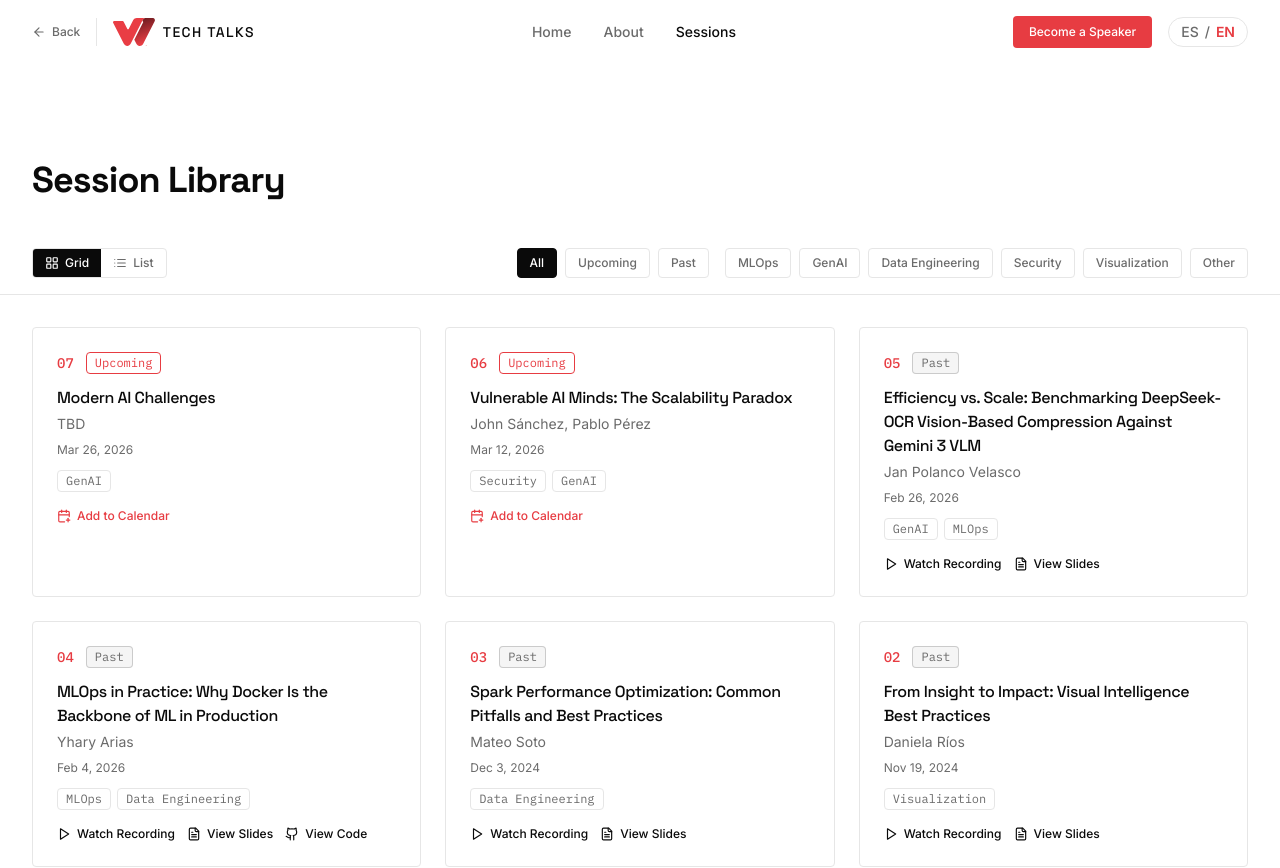
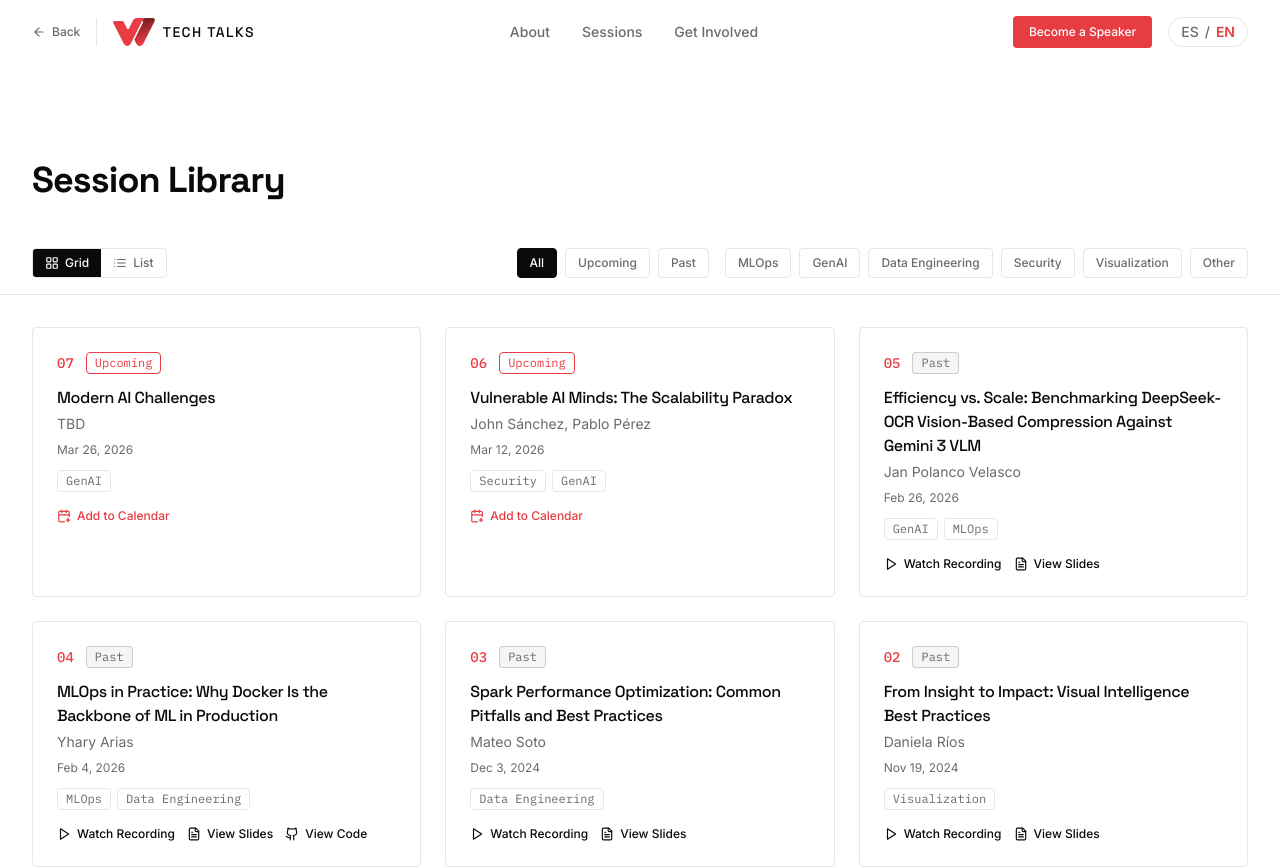
Before and after one commit to daniela2708/tech-talks, a React (Vite) app: page /sessions in a window 1280 px wide. Shown: the top 868 px of the page. Built offline with nearby package versions, Linux system fonts and the light colour scheme; the HTML template or start-up script is replaced by a standard one.

Commit message:
Merge Home and About into single page with anchor nav

```diff
--- a/src/App.tsx
+++ b/src/App.tsx
@@ -8,7 +8,6 @@ import { Header } from "@/components/layout/Header";
 import { Footer } from "@/components/layout/Footer";
 import Home from "./pages/Home";
 import Sessions from "./pages/Sessions";
-import About from "./pages/About";
 import NotFound from "./pages/NotFound";
 
 const queryClient = new QueryClient({
@@ -26,7 +25,6 @@ const App = () => (
           <Routes>
             <Route path="/" element={<Home />} />
             <Route path="/sessions" element={<Sessions />} />
-            <Route path="/about" element={<About />} />
             <Route path="*" element={<NotFound />} />
           </Routes>
           <Footer />
--- a/src/components/layout/Header.tsx
+++ b/src/components/layout/Header.tsx
@@ -11,7 +11,6 @@ export function Header() {
   const [scrolled, setScrolled] = useState(false);
   const [menuOpen, setMenuOpen] = useState(false);
   const isHome = location.pathname === "/";
-
   useEffect(() => {
     const onScroll = () => setScrolled(window.scrollY > 10);
     window.addEventListener("scroll", onScroll, { passive: true });
@@ -23,10 +22,22 @@ export function Header() {
   }, [location.pathname]);
 
   const navLinks = [
-    { to: "/", label: t.nav.home },
-    { to: "/about", label: t.nav.about },
-    { to: "/sessions", label: t.nav.sessions },
+    { id: "about", label: t.nav.about },
+    { id: "upcoming", label: t.nav.sessions },
+    { id: "get-involved", label: t.nav.get_involved },
   ];
+
+  const scrollToSection = (id: string) => {
+    if (!isHome) {
+      navigate("/");
+      setTimeout(() => {
+        document.getElementById(id)?.scrollIntoView({ behavior: "smooth" });
+      }, 100);
+    } else {
+      document.getElementById(id)?.scrollIntoView({ behavior: "smooth" });
+    }
+    setMenuOpen(false);
+  };
 
   return (
     <header
@@ -57,17 +68,13 @@ export function Header() {
         {/* Desktop Nav */}
         <nav className="hidden items-center gap-8 md:flex">
           {navLinks.map((link) => (
-            <Link
-              key={link.to}
-              to={link.to}
-              className={`text-sm font-body font-medium transition-opacity hover:opacity-80 ${
-                location.pathname === link.to
-                  ? "text-foreground"
-                  : "text-muted-foreground"
-              }`}
+            <button
+              key={link.id}
+              onClick={() => scrollToSection(link.id)}
+              className="text-sm font-body font-medium text-muted-foreground transition-opacity hover:opacity-80"
             >
               {link.label}
-            </Link>
+            </button>
           ))}
         </nav>
 
@@ -82,7 +89,6 @@ export function Header() {
             {t.nav.become_speaker}
           </a>
           <LanguageToggle />
-          {/* Mobile hamburger */}
           <button
             onClick={() => setMenuOpen(!menuOpen)}
             className="md:hidden text-foreground"
@@ -107,17 +113,13 @@ export function Header() {
               </button>
             )}
             {navLinks.map((link) => (
-              <Link
-                key={link.to}
-                to={link.to}
-                className={`text-sm font-body font-medium ${
-                  location.pathname === link.to
-                    ? "text-foreground"
-                    : "text-muted-foreground"
-                }`}
+              <button
+                key={link.id}
+                onClick={() => scrollToSection(link.id)}
+                className="text-sm font-body font-medium text-muted-foreground text-left"
               >
                 {link.label}
-              </Link>
+              </button>
             ))}
             <a
               href="https://docs.google.com/forms/d/e/1FAIpQLSctfSbZkvOvnFYagrXtqlmA8PS9LGo2fW58db-7w55hdSBwFQ/viewform"
--- a/src/i18n/en.ts
+++ b/src/i18n/en.ts
@@ -6,6 +6,7 @@ export const en = {
     newsletter: "Newsletter",
     back: "Back",
     become_speaker: "Become a Speaker",
+    get_involved: "Get Involved",
   },
   hero: {
     headline: "Where Wizeline's expertise becomes everyone's advantage.",
--- a/src/i18n/es.ts
+++ b/src/i18n/es.ts
@@ -6,6 +6,7 @@ export const es = {
     newsletter: "Newsletter",
     back: "Volver",
     become_speaker: "Quiero presentar",
+    get_involved: "Participa",
   },
   hero: {
     headline:
--- a/src/index.css
+++ b/src/index.css
@@ -3,6 +3,10 @@
 @tailwind base;
 @tailwind components;
 @tailwind utilities;
+
+html {
+  scroll-behavior: smooth;
+}
 
 @layer base {
   :root {
--- a/src/pages/Home.tsx
+++ b/src/pages/Home.tsx
@@ -1,6 +1,6 @@
 import { useLanguage } from "@/hooks/useLanguage";
 import { Link } from "react-router-dom";
-import { Calendar, MapPin, Clock, Play, FileText, ArrowRight, Users, Lightbulb, MessageSquare, Code, BarChart3 } from "lucide-react";
+import { Calendar, MapPin, Clock, Play, FileText, ArrowRight, Users, Lightbulb, MessageSquare, Code, BarChart3, User, Send, MessageCircle } from "lucide-react";
 import { sessions, type Session } from "@/data/sessions";
 import { format, differenceInDays } from "date-fns";
 import heroTeamImg from "@/assets/hero-team.jpg";
@@ -21,7 +21,6 @@ function HeroTicker() {
     </div>
   );
 }
-
 
 function UpcomingSessionCard({ session }: { session: Session }) {
   const { t, lang } = useLanguage();
@@ -123,7 +122,7 @@ export default function Home() {
 
   return (
     <main className="pt-16">
-      {/* Hero with background image */}
+      {/* Hero */}
       <section className="relative flex min-h-screen flex-col items-center justify-center text-center px-4 sm:px-6">
         <img
           src={heroTeamImg}
@@ -140,12 +139,12 @@ export default function Home() {
             {t.hero.subtitle}
           </p>
           <div className="mt-8 sm:mt-10 flex flex-wrap items-center justify-center gap-3 sm:gap-4">
-            <Link
-              to="/sessions"
+            <a
+              href="#upcoming"
               className="inline-flex items-center rounded-sm bg-primary px-5 sm:px-6 py-3 text-sm font-body font-medium text-primary-foreground transition-opacity hover:opacity-80"
             >
               {t.hero.cta_primary}
-            </Link>
+            </a>
             <a
               href="https://docs.google.com/forms/d/e/1FAIpQLSctfSbZkvOvnFYagrXtqlmA8PS9LGo2fW58db-7w55hdSBwFQ/viewform"
               target="_blank"
@@ -160,7 +159,7 @@ export default function Home() {
       </section>
 
       {/* About */}
-      <section className="section-spacing">
+      <section id="about" className="section-spacing">
         <div className="container-page">
           <div className="grid gap-8 md:grid-cols-12">
             <div className="md:col-span-3">
@@ -169,14 +168,14 @@ export default function Home() {
               <h2 className="font-heading text-2xl font-medium mt-2">{t.about_section.heading}</h2>
             </div>
             <div className="md:col-span-8 md:col-start-5">
-              <p className="text-muted-foreground leading-relaxed">{t.about_section.body}</p>
+              <p className="text-muted-foreground leading-relaxed">{t.about_page.origin_body}</p>
             </div>
           </div>
         </div>
       </section>
 
       {/* Format */}
-      <section className="section-spacing">
+      <section id="format" className="section-spacing">
         <div className="container-page">
           <div className="mb-12">
             <span className="font-mono text-primary text-2xl font-medium">{t.format.label}</span>
@@ -223,8 +222,8 @@ export default function Home() {
         </div>
       </section>
 
-      {/* Upcoming */}
-      <section className="section-spacing">
+      {/* Upcoming Sessions */}
+      <section id="upcoming" className="section-spacing">
         <div className="container-page">
           <div className="flex items-center justify-between mb-12">
             <h2 className="font-heading text-3xl font-medium">{t.upcoming.heading}</h2>
@@ -232,7 +231,7 @@ export default function Home() {
               to="/sessions"
               className="flex items-center gap-1 text-sm font-medium text-primary hover:opacity-80 transition-opacity"
             >
-              {t.hero.cta_primary} <ArrowRight size={16} />
+              {t.sessions_page.title} <ArrowRight size={16} />
             </Link>
           </div>
           <div className="grid gap-6 md:grid-cols-2">
@@ -243,9 +242,9 @@ export default function Home() {
         </div>
       </section>
 
-      {/* Video Previews */}
+      {/* Past Recordings */}
       {pastWithRecordings.length > 0 && (
-        <section className="section-spacing bg-secondary">
+        <section id="recordings" className="section-spacing bg-secondary">
           <div className="container-page">
             <div className="flex items-center justify-between mb-12">
               <h2 className="font-heading text-3xl font-medium">{t.featured.label}</h2>
@@ -253,7 +252,7 @@ export default function Home() {
                 to="/sessions"
                 className="flex items-center gap-1 text-sm font-medium text-primary hover:opacity-80 transition-opacity"
               >
-                {t.sessions_page?.title || "Sessions"} <ArrowRight size={16} />
+                {t.sessions_page.title} <ArrowRight size={16} />
               </Link>
             </div>
             <div className="grid gap-6 md:grid-cols-2 lg:grid-cols-3">
@@ -264,6 +263,56 @@ export default function Home() {
           </div>
         </section>
       )}
+
+      {/* Organizer & Get Involved */}
+      <section id="get-involved" className="section-spacing">
+        <div className="container-page">
+          {/* Organizer */}
+          <div className="mb-16">
+            <h2 className="font-heading text-2xl font-medium mb-8">{t.about_page.organizer_heading}</h2>
+            <div className="border border-border rounded-sm p-6 max-w-md">
+              <div className="flex items-center gap-4">
+                <div className="w-12 h-12 rounded-full bg-muted flex items-center justify-center">
+                  <User size={20} className="text-muted-foreground" />
+                </div>
+                <div>
+                  <p className="font-heading font-medium">{t.about_page.organizer_name}</p>
+                  <p className="text-sm text-muted-foreground">{t.about_page.organizer_role}</p>
+                  <p className="text-xs font-mono text-muted-foreground mt-1">{t.about_page.organizer_slack}</p>
+                </div>
+              </div>
+            </div>
+          </div>
+
+          {/* CTA Cards */}
+          <div className="grid gap-6 md:grid-cols-2">
+            <a
+              href="https://docs.google.com/forms/d/e/1FAIpQLSctfSbZkvOvnFYagrXtqlmA8PS9LGo2fW58db-7w55hdSBwFQ/viewform"
+              target="_blank"
+              rel="noopener noreferrer"
+              className="border-2 border-primary rounded-sm p-6 hover:opacity-80 transition-opacity"
+            >
+              <div className="flex items-center gap-2 mb-3">
+                <Send size={18} className="text-primary" />
+                <h3 className="font-heading text-lg font-medium">{t.about_page.cta_submit_title}</h3>
+              </div>
+              <p className="text-sm text-muted-foreground">{t.about_page.cta_submit_body}</p>
+            </a>
+            <a
+              href="https://docs.google.com/forms/d/e/1FAIpQLSeqiy4PaQV0YfyHUZnxBz2YVI0cWMFJCqhqakNsnlBpH2rlZQ/viewform"
+              target="_blank"
+              rel="noopener noreferrer"
+              className="border border-border rounded-sm p-6 hover:opacity-80 transition-opacity"
+            >
+              <div className="flex items-center gap-2 mb-3">
+                <MessageCircle size={18} className="text-muted-foreground" />
+                <h3 className="font-heading text-lg font-medium">{t.about_page.cta_feedback_title}</h3>
+              </div>
+              <p className="text-sm text-muted-foreground">{t.about_page.cta_feedback_body}</p>
+            </a>
+          </div>
+        </div>
+      </section>
     </main>
   );
 }
```
Also changed, not shown: src/pages/About.tsx (deleted, +0 -85 lines).
